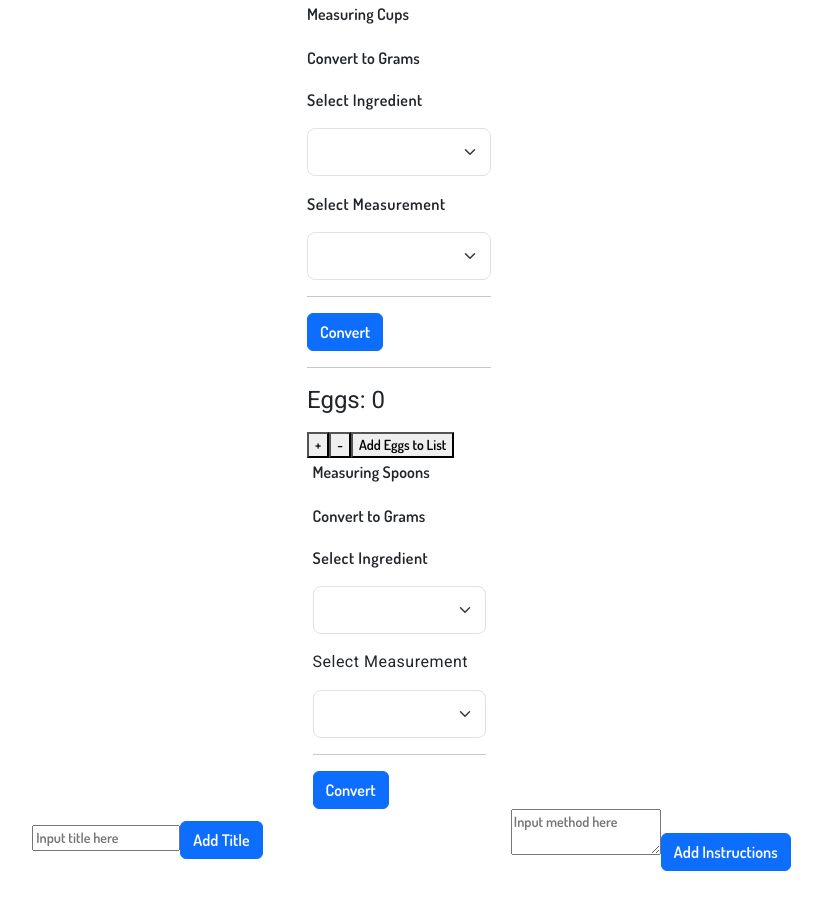
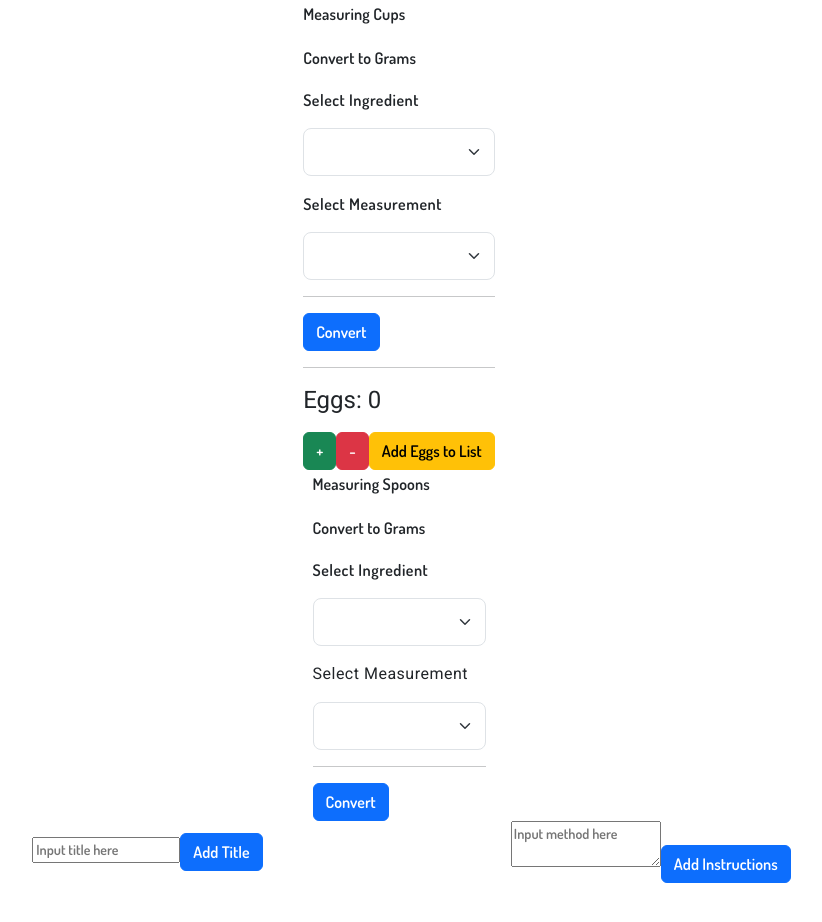
Before and after one commit to atn362/ingredientConverter, an Angular app: page /measurement in a window 1280 px wide. Shown: the top 922 px of the page, without its empty margins (241-1063 px from the left). Built offline with nearby package versions, Linux system fonts and the light colour scheme.

Commit message:
updating buttons and playing with DB

```diff
--- a/src/app/image-search.service.ts
+++ b/src/app/image-search.service.ts
@@ -15,7 +15,7 @@ export class ImageSearchService {
   postIngredientData(title: string) {
     const requestBody = {
       title: title,
-      foods: "dill, yogurt",
+      foods: 'foods',
 
     };
 
--- a/src/app/measurements/measurements.component.html
+++ b/src/app/measurements/measurements.component.html
@@ -18,9 +18,9 @@
     <button class="btn btn-primary" (click)="handleIngredientsSelection(); addItem()">Convert</button>
     <hr>
     <h1>Eggs: {{ eggCounter }}</h1>
-    <button (click)="increment()">+</button>
-    <button (click)="decrement()">-</button>
-    <button (click)=" addEggToList()">Add Eggs to List</button>
+    <button class="btn btn-success" (click)="increment()">+</button>
+    <button class="btn btn-danger" (click)="decrement()">-</button>
+    <button class="btn btn-warning" (click)=" addEggToList()">Add Eggs to List</button>
 
   </div>
 </div>
--- a/src/app/recipe-list/recipe-list.component.ts
+++ b/src/app/recipe-list/recipe-list.component.ts
@@ -42,6 +42,7 @@ export class RecipeListComponent implements OnInit  {
     this.imageSearchService.searchImages(this.query).subscribe((response: any) => {
       this.images = response.items;
     });
+
     this.imageSearchService.postIngredientData(this.query);
     console.log(this.query)
   }
@@ -52,7 +53,6 @@ export class RecipeListComponent implements OnInit  {
     }else if (this.titleList.length >= 1) {
       this.disableTitleAdd = false
     }
-    console.log(this.methodList.length)
   }
 
   addTitle() {
```
